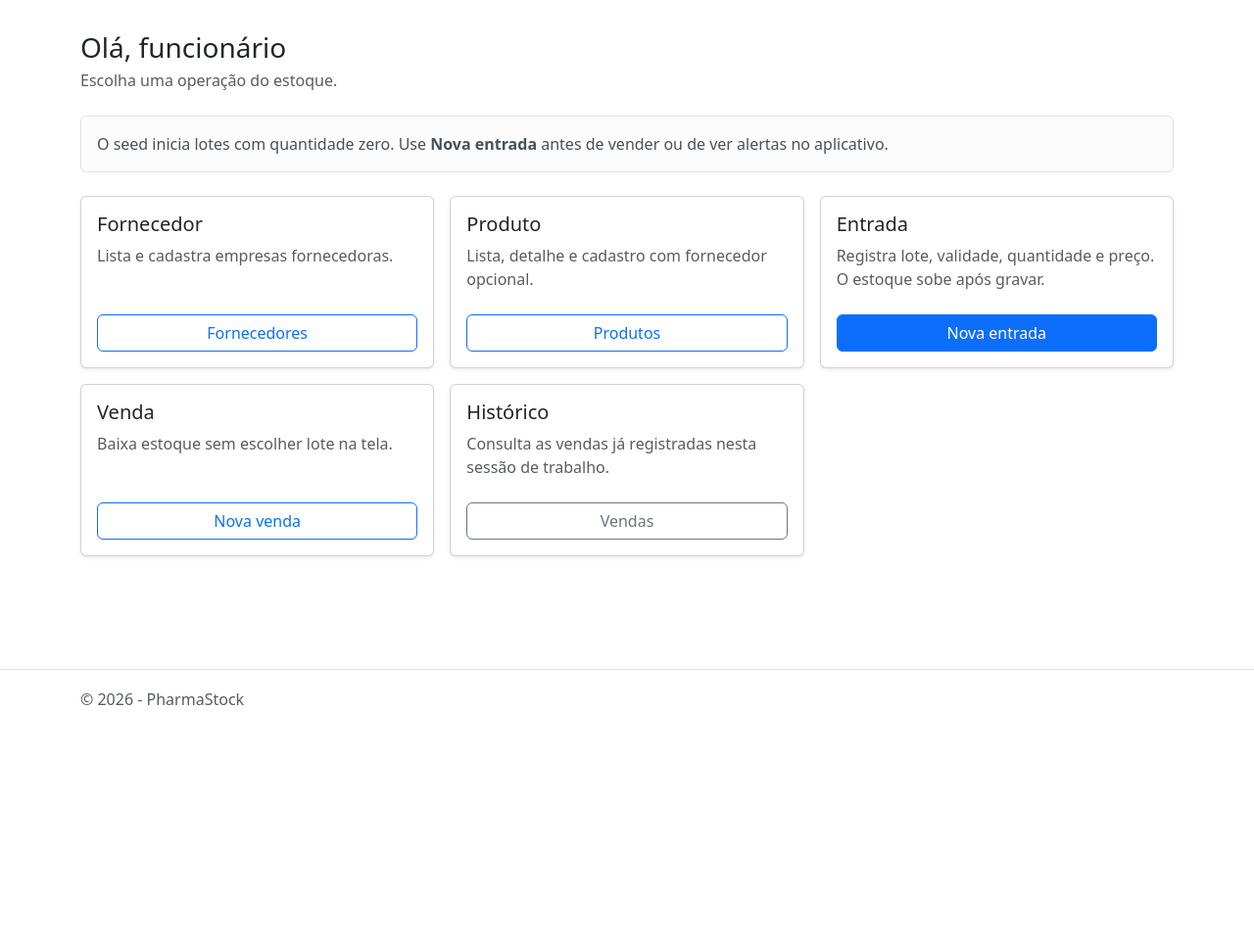
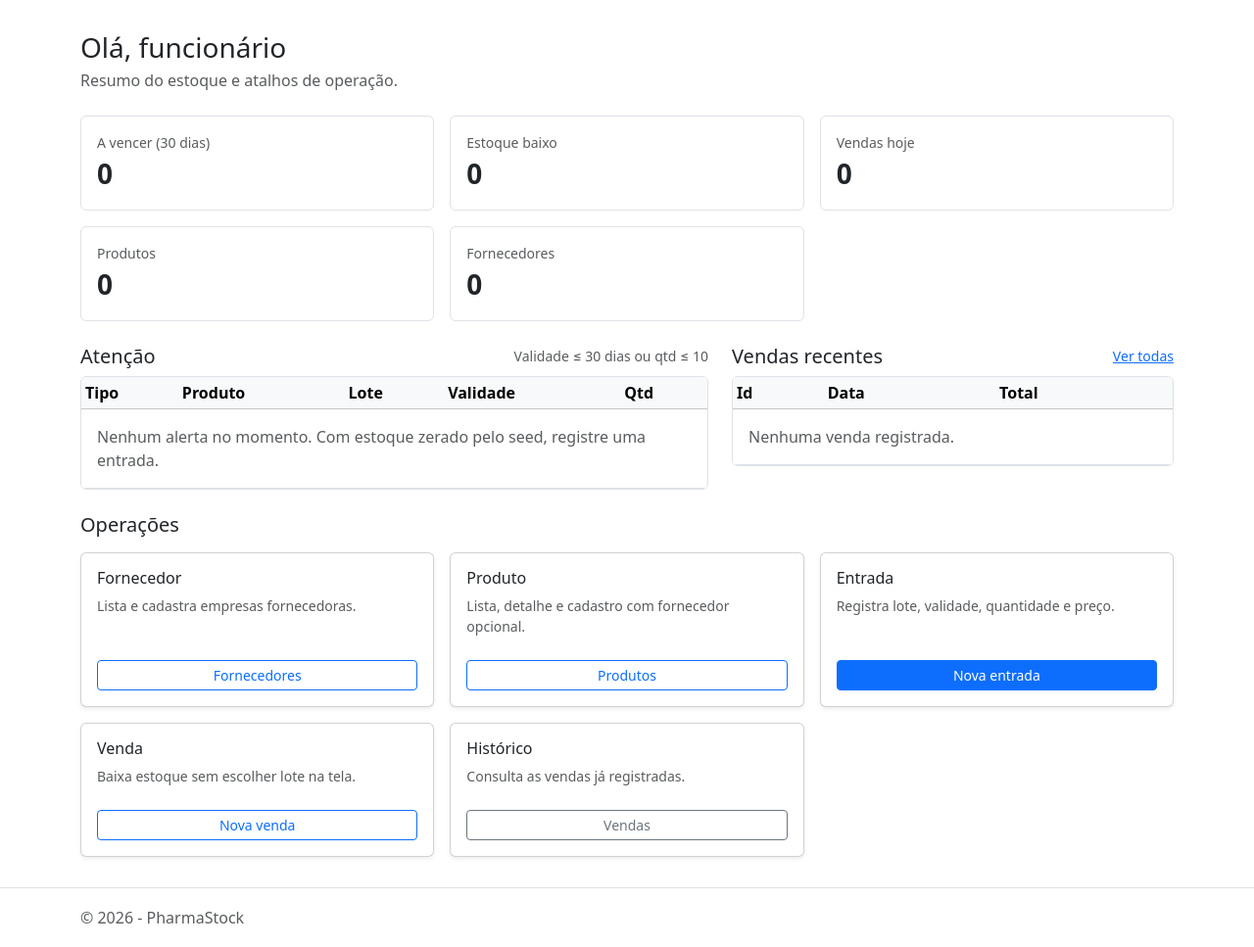
Before and after one commit to pharmstock-ads/pharmastock-pim-iv, an ASP.NET Core app: template src/PharmaStock.Web/Views/Home/Index.cshtml in a window 1280 px wide. Shown: the part 56-1023 px from the top of the page at 98% size. Before the commit the page ends 776 px from the top, so only its background shows below. Run offline with ASP.NET Core 8, Linux system fonts and the light colour scheme; the template is opened without the code that fills it, so the values that code supplies are empty; style sheets or scripts are compiled from the project's sources.

Commit message:
web: resumo na Home com alertas, contadores e vendas recentes

```diff
--- a/src/PharmaStock.Web/Views/Home/Index.cshtml
+++ b/src/PharmaStock.Web/Views/Home/Index.cshtml
@@ -1,6 +1,6 @@
+@model PharmaStock.Web.ViewModels.HomeResumoViewModel
 @{
     ViewData["Title"] = "Início";
-    var nome = Context.Session.GetString("FuncionarioNome") ?? "funcionário";
 }
 
 @if (TempData["Sucesso"] is string sucesso)
@@ -12,66 +12,179 @@
 }
 
 <div class="py-3">
-    <h1 class="h3 mb-1">Olá, @nome</h1>
-    <p class="text-muted mb-4">Escolha uma operação do estoque.</p>
+    <h1 class="h3 mb-1">Olá, @Model.NomeFuncionario</h1>
+    <p class="text-muted mb-4">Resumo do estoque e atalhos de operação.</p>
 
-    <div class="alert alert-light border mb-4" role="note">
-        O seed inicia lotes com quantidade zero. Use <strong>Nova entrada</strong> antes de vender ou de ver alertas no aplicativo.
+    <div class="row g-3 mb-4">
+        <div class="col-6 col-md-4 col">
+            <div class="border rounded p-3 h-100 bg-white">
+                <div class="text-muted small">A vencer (30 dias)</div>
+                <div class="fs-3 fw-semibold">@Model.LotesAVencerCount</div>
+            </div>
+        </div>
+        <div class="col-6 col-md-4 col">
+            <div class="border rounded p-3 h-100 bg-white">
+                <div class="text-muted small">Estoque baixo</div>
+                <div class="fs-3 fw-semibold">@Model.EstoqueBaixoCount</div>
+            </div>
+        </div>
+        <div class="col-6 col-md-4 col">
+            <div class="border rounded p-3 h-100 bg-white">
+                <div class="text-muted small">Vendas hoje</div>
+                <div class="fs-3 fw-semibold">@Model.VendasHoje</div>
+            </div>
+        </div>
+        <div class="col-6 col-md-4 col">
+            <div class="border rounded p-3 h-100 bg-white">
+                <div class="text-muted small">Produtos</div>
+                <div class="fs-3 fw-semibold">@Model.TotalProdutos</div>
+            </div>
+        </div>
+        <div class="col-6 col-md-4 col">
+            <div class="border rounded p-3 h-100 bg-white">
+                <div class="text-muted small">Fornecedores</div>
+                <div class="fs-3 fw-semibold">@Model.TotalFornecedores</div>
+            </div>
+        </div>
     </div>
 
+    <div class="row g-4 mb-4">
+        <div class="col-12 col-lg-7">
+            <div class="d-flex justify-content-between align-items-center mb-2">
+                <h2 class="h5 mb-0">Atenção</h2>
+                <span class="text-muted small">Validade ≤ 30 dias ou qtd ≤ 10</span>
+            </div>
+            <div class="table-responsive border rounded">
+                <table class="table table-sm align-middle mb-0">
+                    <thead class="table-light">
+                        <tr>
+                            <th scope="col">Tipo</th>
+                            <th scope="col">Produto</th>
+                            <th scope="col">Lote</th>
+                            <th scope="col">Validade</th>
+                            <th scope="col">Qtd</th>
+                        </tr>
+                    </thead>
+                    <tbody>
+                        @if (Model.Alertas.Count == 0)
+                        {
+                            <tr>
+                                <td colspan="5" class="text-muted px-3 py-3">
+                                    Nenhum alerta no momento. Com estoque zerado pelo seed, registre uma entrada.
+                                </td>
+                            </tr>
+                        }
+                        else
+                        {
+                            foreach (var a in Model.Alertas)
+                            {
+                                <tr>
+                                    <td>@a.Tipo</td>
+                                    <td>
+                                        <a asp-controller="Produtos" asp-action="Lotes" asp-route-id="@a.IdProduto">@a.ProdutoNome</a>
+                                    </td>
+                                    <td>@a.NumeroLote</td>
+                                    <td>@a.Validade.ToString("dd/MM/yyyy")</td>
+                                    <td>@a.Quantidade.ToString("0.##")</td>
+                                </tr>
+                            }
+                        }
+                    </tbody>
+                </table>
+            </div>
+        </div>
+        <div class="col-12 col-lg-5">
+            <div class="d-flex justify-content-between align-items-center mb-2">
+                <h2 class="h5 mb-0">Vendas recentes</h2>
+                <a asp-controller="Vendas" asp-action="Index" class="small">Ver todas</a>
+            </div>
+            <div class="table-responsive border rounded">
+                <table class="table table-sm align-middle mb-0">
+                    <thead class="table-light">
+                        <tr>
+                            <th scope="col">Id</th>
+                            <th scope="col">Data</th>
+                            <th scope="col">Total</th>
+                        </tr>
+                    </thead>
+                    <tbody>
+                        @if (Model.VendasRecentes.Count == 0)
+                        {
+                            <tr>
+                                <td colspan="3" class="text-muted px-3 py-3">Nenhuma venda registrada.</td>
+                            </tr>
+                        }
+                        else
+                        {
+                            foreach (var v in Model.VendasRecentes)
+                            {
+                                <tr>
+                                    <td>@v.IdVenda</td>
+                                    <td>@v.DataVenda.ToString("dd/MM HH:mm")</td>
+                                    <td>@v.ValorTotal.ToString("C")</td>
+                                </tr>
+                            }
+                        }
+                    </tbody>
+                </table>
+            </div>
+        </div>
+    </div>
+
+    <h2 class="h5 mb-3">Operações</h2>
     <div class="row g-3">
         <div class="col-12 col-md-6 col-lg-4">
             <div class="card h-100 shadow-sm">
                 <div class="card-body d-flex flex-column">
-                    <h2 class="h5 card-title">Fornecedor</h2>
-                    <p class="card-text text-muted flex-grow-1">
+                    <h3 class="h6 card-title">Fornecedor</h3>
+                    <p class="card-text text-muted flex-grow-1 small">
                         Lista e cadastra empresas fornecedoras.
                     </p>
-                    <a class="btn btn-outline-primary mt-2" asp-controller="Fornecedores" asp-action="Index">Fornecedores</a>
+                    <a class="btn btn-outline-primary btn-sm mt-2" asp-controller="Fornecedores" asp-action="Index">Fornecedores</a>
                 </div>
             </div>
         </div>
         <div class="col-12 col-md-6 col-lg-4">
             <div class="card h-100 shadow-sm">
                 <div class="card-body d-flex flex-column">
-                    <h2 class="h5 card-title">Produto</h2>
-                    <p class="card-text text-muted flex-grow-1">
+                    <h3 class="h6 card-title">Produto</h3>
+                    <p class="card-text text-muted flex-grow-1 small">
                         Lista, detalhe e cadastro com fornecedor opcional.
                     </p>
-                    <a class="btn btn-outline-primary mt-2" asp-controller="Produtos" asp-action="Index">Produtos</a>
+                    <a class="btn btn-outline-primary btn-sm mt-2" asp-controller="Produtos" asp-action="Index">Produtos</a>
                 </div>
             </div>
         </div>
         <div class="col-12 col-md-6 col-lg-4">
             <div class="card h-100 shadow-sm">
                 <div class="card-body d-flex flex-column">
-                    <h2 class="h5 card-title">Entrada</h2>
-                    <p class="card-text text-muted flex-grow-1">
-                        Registra lote, validade, quantidade e preço. O estoque sobe após gravar.
+                    <h3 class="h6 card-title">Entrada</h3>
+                    <p class="card-text text-muted flex-grow-1 small">
+                        Registra lote, validade, quantidade e preço.
                     </p>
-                    <a class="btn btn-primary mt-2" asp-controller="Entradas" asp-action="Registrar">Nova entrada</a>
+                    <a class="btn btn-primary btn-sm mt-2" asp-controller="Entradas" asp-action="Registrar">Nova entrada</a>
                 </div>
             </div>
         </div>
         <div class="col-12 col-md-6 col-lg-4">
             <div class="card h-100 shadow-sm">
                 <div class="card-body d-flex flex-column">
-                    <h2 class="h5 card-title">Venda</h2>
-                    <p class="card-text text-muted flex-grow-1">
+                    <h3 class="h6 card-title">Venda</h3>
+                    <p class="card-text text-muted flex-grow-1 small">
                         Baixa estoque sem escolher lote na tela.
                     </p>
-                    <a class="btn btn-outline-primary mt-2" asp-controller="Vendas" asp-action="Registrar">Nova venda</a>
+                    <a class="btn btn-outline-primary btn-sm mt-2" asp-controller="Vendas" asp-action="Registrar">Nova venda</a>
                 </div>
             </div>
         </div>
         <div class="col-12 col-md-6 col-lg-4">
             <div class="card h-100 shadow-sm">
                 <div class="card-body d-flex flex-column">
-                    <h2 class="h5 card-title">Histórico</h2>
-                    <p class="card-text text-muted flex-grow-1">
-                        Consulta as vendas já registradas nesta sessão de trabalho.
+                    <h3 class="h6 card-title">Histórico</h3>
+                    <p class="card-text text-muted flex-grow-1 small">
+                        Consulta as vendas já registradas.
                     </p>
-                    <a class="btn btn-outline-secondary mt-2" asp-controller="Vendas" asp-action="Index">Vendas</a>
+                    <a class="btn btn-outline-secondary btn-sm mt-2" asp-controller="Vendas" asp-action="Index">Vendas</a>
                 </div>
             </div>
         </div>
```
Also changed, not shown: src/PharmaStock.Web/Controllers/HomeController.cs (+70 -2 lines), src/PharmaStock.Web/ViewModels/HomeResumoViewModel.cs (added, +33 -0 lines).
